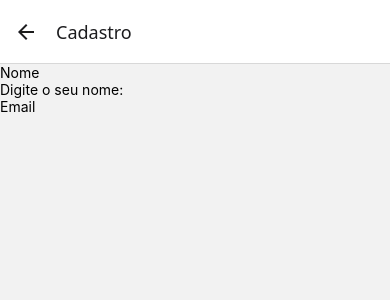
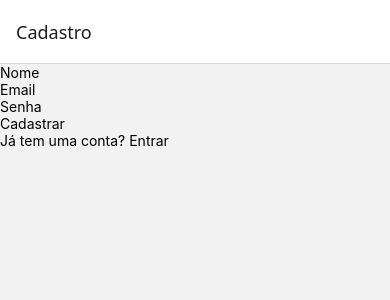
Before and after one commit to Luis-nand0/UceFisio, a React Native app: screen /Cadastro in a window 390 px wide. Shown: the top 300 px of the page. Built offline with nearby package versions, Linux system fonts and the light colour scheme.

Commit message:
Tela de cadastro atualizado

```diff
--- a/App.js
+++ b/App.js
@@ -12,7 +12,7 @@ export default function App() {
 
   return (
     <NavigationContainer>
-      <Stack.Navigator initialRouteName="Home">
+      <Stack.Navigator initialRouteName="Cadastro">
         <Stack.Screen
           name="Home"
           component={HomeScreen}
--- a/screen/Cadastro.js
+++ b/screen/Cadastro.js
@@ -1,19 +1,47 @@
-import { useState } from "react";
-import { TextInput, View, Text } from "react-native-web";
+import React, { useState } from "react";
+import { View, TextInput, TouchableOpacity, Text, Alert } from "react-native";
 
+export default function Cadastro({ navigation }) {
+  const [nome, setNome] = useState('');
+  const [email, setEmail] = useState('');
+  const [senha, setSenha] = useState('');
 
-export default function Cadastro(){
-    const [nome, setNome] = useState('')
-    const [email, setEmail] = useState('')
-    const [senha, setSenha] = useState('')
+  const handleRegister = () => {
+    try {
+      if (!nome || !email || !senha) {
+        Alert.alert("Erro", "Preencha todos os campos");
+        return;
+      }
 
-    return(
-        <View>
-            <Text>Nome</Text>
-            <TextInput placeholder="Digite o seu nome:" onChangeText={setNome}></TextInput>
+      const novoUsuario = {
+        nome,
+        email,
+        senha
+      };
 
-            <Text>Email</Text>
+      console.log("Usuário cadastrado:", novoUsuario);
 
-        </View>
-    )
+      Alert.alert("Sucesso", "Cadastro realizado com sucesso!");
+
+    } catch (error) {
+      console.error(error);
+      Alert.alert("Erro", "Não foi possível cadastrar");
+    }
+  };
+
+  return (
+    <View>
+      <TextInput  placeholder="Nome" value={nome} onChangeText={setNome}></TextInput>
+      <TextInput placeholder="Email" value={email} onChangeText={setEmail}></TextInput>
+      <TextInput placeholder="Senha" value={senha} onChangeText={setSenha}></TextInput>
+
+      <TouchableOpacity onPress={handleRegister}>
+        <Text>Cadastrar</Text>
+      </TouchableOpacity>
+
+      <TouchableOpacity onPress={() => navigation.navigate("Login")}>
+        <Text>Já tem uma conta? Entrar</Text>
+      </TouchableOpacity>
+    </View>
+  );
 }
--- a/screen/HomeScreen.js
+++ b/screen/HomeScreen.js
@@ -1,9 +1,9 @@
-import { View } from "react-native-web";
+import { View } from "react-native";
 
 export default function HomeScreen(){
     return(
         <View>
-            Home
+            <Text>Home</Text>
         </View>
     )
 }
```
